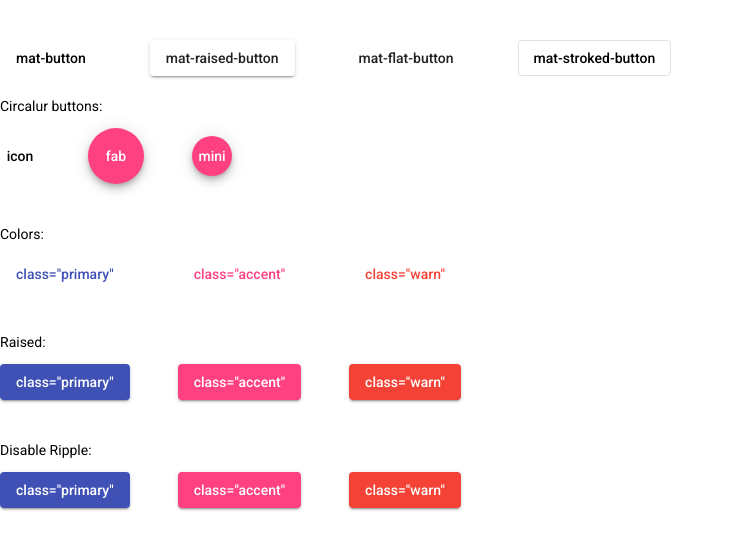
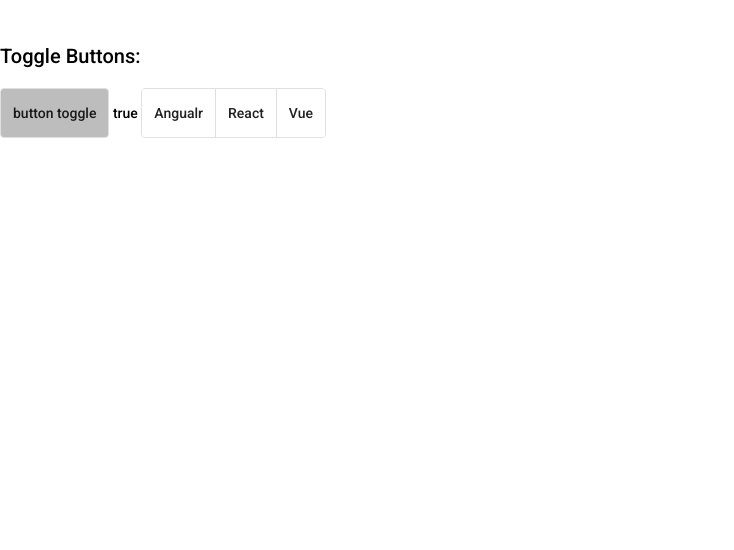
Before and after one commit to ItzhakVilensky/material-demo, an Angular app in the folder material/: page / in a window 1280 px wide. Shown: the top 550 px of the page, without its empty margins (0-734 px from the left). Built offline with nearby package versions, Linux system fonts and the light colour scheme.

Commit message:
mat-button-toggle mat-button-toggle-group

```diff
--- a/material/src/app/app.component.html
+++ b/material/src/app/app.component.html
@@ -24,6 +24,7 @@
   <h4>This is heading for h4</h4>
 </div> -->
 
+<!--
 <br>
 <br>
 <button mat-button>mat-button</button>
@@ -63,4 +64,20 @@
   <button color="primary" disableRipple mat-raised-button>class="primary"</button>
   <button color="accent" disableRipple mat-raised-button>class="accent"</button>
   <button color="warn" disableRipple mat-raised-button>class="warn"</button>
+</div> -->
+
+<br>
+<br>
+<div class="mat-body-2">
+  <p class="mat-title"> Toggle Buttons: </p>
+
+  <mat-button-toggle #toggleBtn checked disableRipple disabled> button toggle </mat-button-toggle>
+  {{ toggleBtn.checked }}
+
+  <mat-button-toggle-group #toggleGroup ="matButtonToggleGroup" multiple>
+    <mat-button-toggle value="Angualr">Angualr</mat-button-toggle>
+    <mat-button-toggle value="React">React</mat-button-toggle>
+    <mat-button-toggle value="Vue">Vue</mat-button-toggle>
+  </mat-button-toggle-group>
+  {{ toggleGroup.value }}
 </div>
--- a/material/src/app/material/material.module.ts
+++ b/material/src/app/material/material.module.ts
@@ -1,8 +1,10 @@
 import { NgModule } from '@angular/core';
 import { MatButtonModule } from '@angular/material/button';
+import { MatButtonToggleModule } from '@angular/material/button-toggle';
 
 const MaterialComponents = [
-  MatButtonModule
+  MatButtonModule,
+  MatButtonToggleModule
 ];
 
 @NgModule({
```
